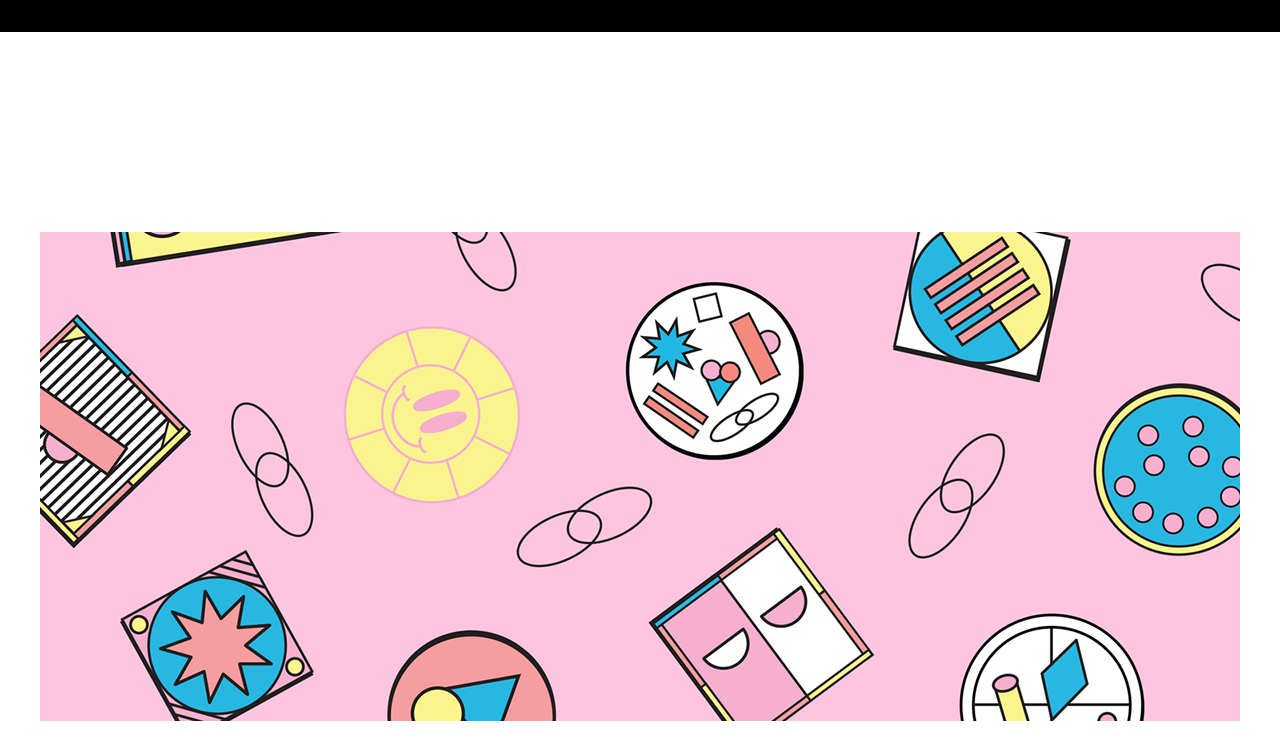
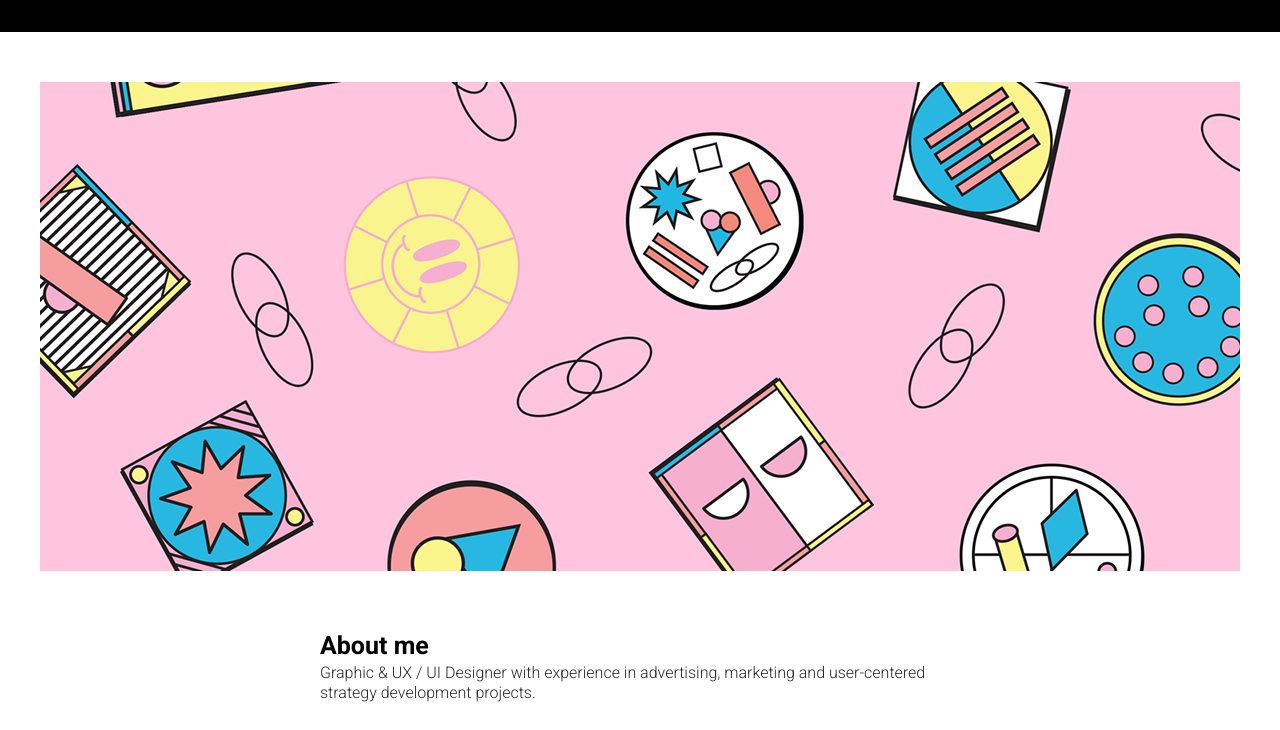
Before and after one commit to leonardo-astete/web-personal, a website: page pages/about.html in a window 1280 px wide. Shown: the part 58-788 px from the top of the page. Drawn offline with Linux system fonts and the light colour scheme.

Commit message:
Updage About Image

```diff
--- a/pages/about.html
+++ b/pages/about.html
@@ -39,7 +39,7 @@
     <main>
       <section class="portadaAbout">
         <article>
-          <img src="/images/aboutimage2.png" alt="Imagen portada" />
+          <img src="../images/aboutimage2.png" alt="Imagen portada" />
         </article>
       </section>
       <section class="informacionDetalle">
--- a/scss/about.scss
+++ b/scss/about.scss
@@ -8,7 +8,7 @@
     margin-bottom: 60px;
     width: 100%;
     img {
-      margin-top: 200px;
+      margin-top: 50px;
     }
   }
 }
```
Also changed, not shown: css/styles.css.
